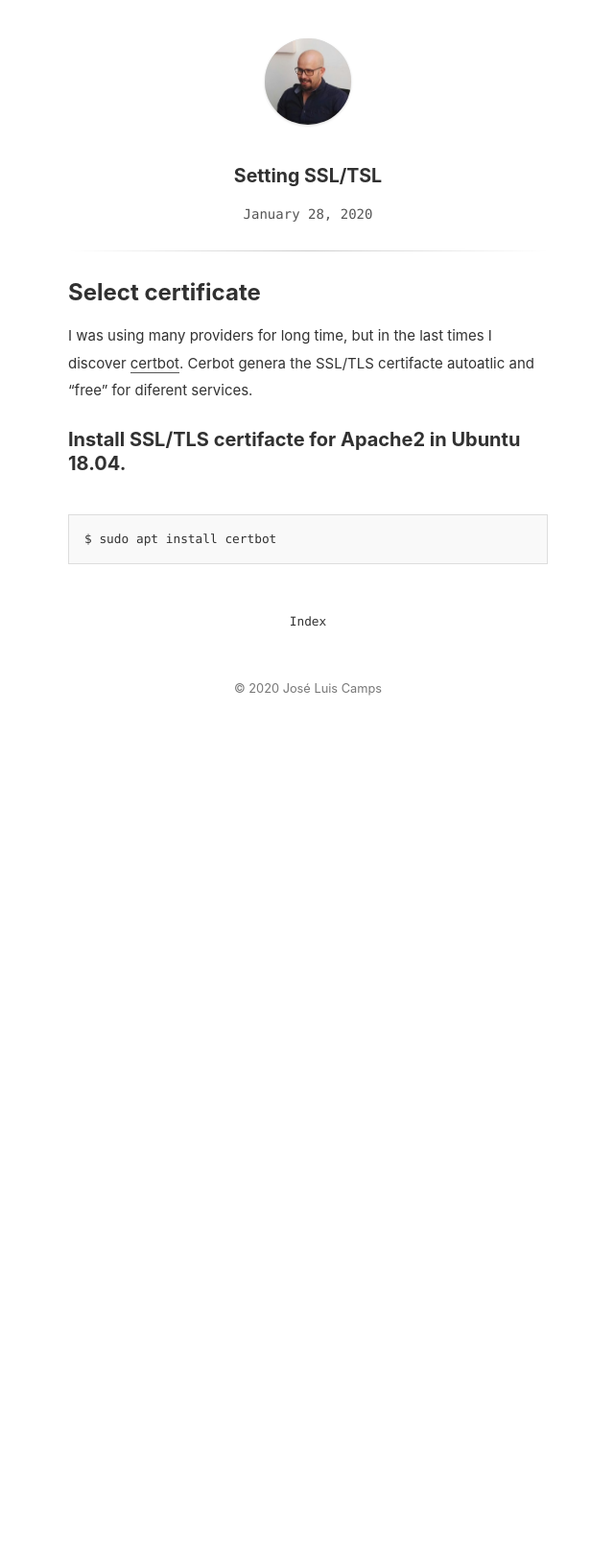
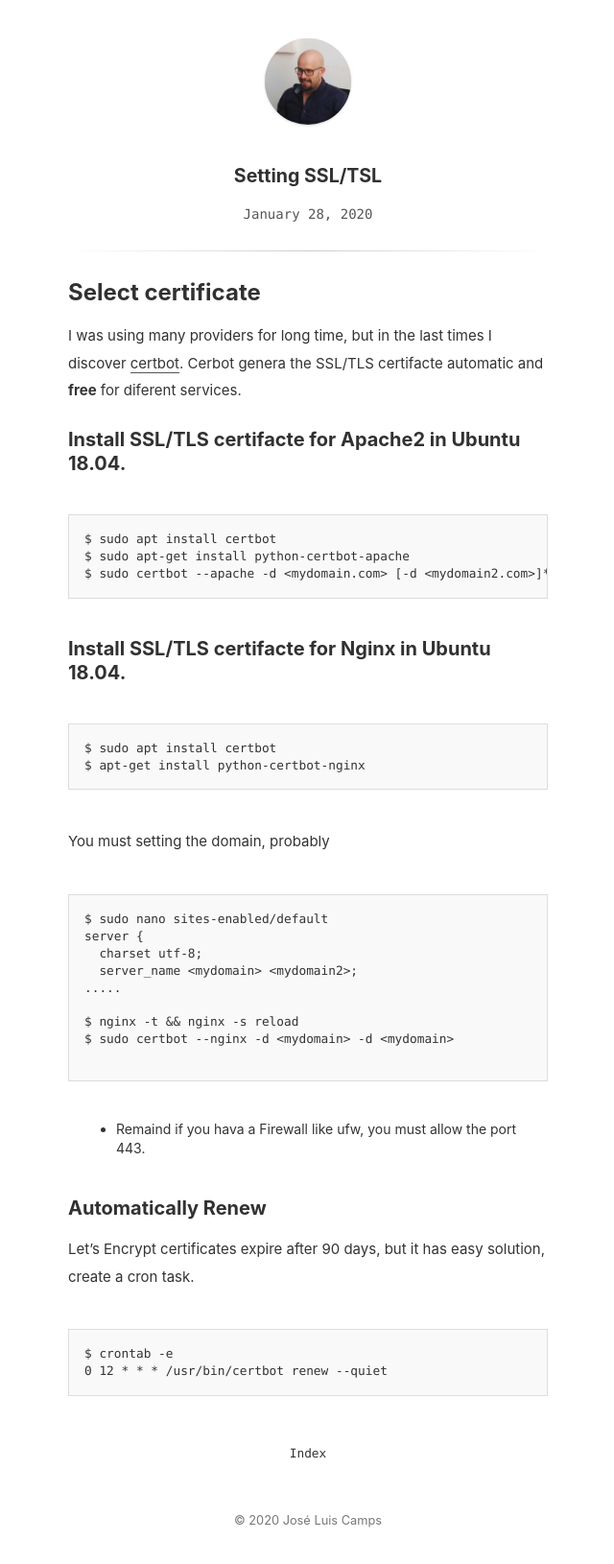
Before and after one commit to josecamps/josecamps.github.io, a Jekyll site: the page built from _posts/2020-01-28-Setting_SSL_TSL.md, in a window 1280 px wide. Shown: the whole page at 96% size, without its empty margins (319-959 px from the left). Built offline with Jekyll 4.4.1, drawn with Linux system fonts in a browser that asks for light colours; before the commit the page ends 900 px from its top, so only the background shows below that.

Commit message:
no message

````diff
--- a/_posts/2020-01-28-Setting_SSL_TSL.md
+++ b/_posts/2020-01-28-Setting_SSL_TSL.md
@@ -5,10 +5,45 @@ updated: 2020-01-28 00:00
 
 ## Select certificate
 
-I was using many providers for long time, but in the last times I discover [certbot](https://certbot.eff.org). Cerbot genera the SSL/TLS certifacte autoatlic and "free" for diferent services.
+I was using many providers for long time, but in the last times I discover [certbot](https://certbot.eff.org). Cerbot genera the SSL/TLS certifacte automatic and **free** for diferent services.
 
 ### Install SSL/TLS certifacte for Apache2 in Ubuntu 18.04.
 
+
 ```
 $ sudo apt install certbot
+$ sudo apt-get install python-certbot-apache
+$ sudo certbot --apache -d <mydomain.com> [-d <mydomain2.com>]*
 ```
+
+
+### Install SSL/TLS certifacte for Nginx in Ubuntu 18.04.
+
+```
+$ sudo apt install certbot
+$ apt-get install python-certbot-nginx
+```
+
+You must setting the domain, probably
+
+```
+$ sudo nano sites-enabled/default
+server {
+  charset utf-8;
+  server_name <mydomain> <mydomain2>;
+.....
+
+$ nginx -t && nginx -s reload
+$ sudo certbot --nginx -d <mydomain> -d <mydomain>
+
+```
+* Remaind if you hava a Firewall like ufw, you must allow the port 443.
+
+
+### Automatically Renew
+
+Let's Encrypt certificates expire after 90 days, but it has easy solution, create a cron task.
+```
+$ crontab -e
+0 12 * * * /usr/bin/certbot renew --quiet
+```
````
